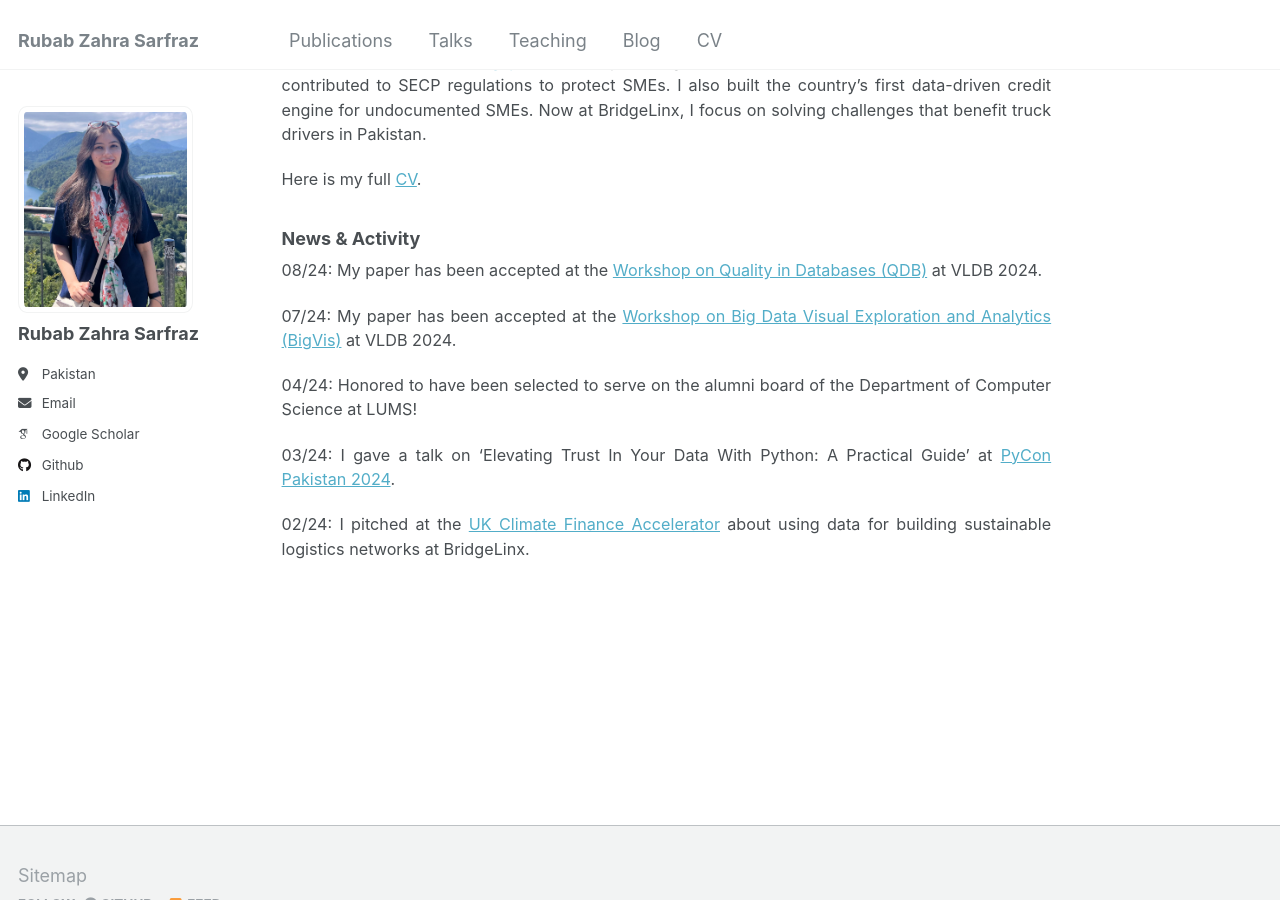
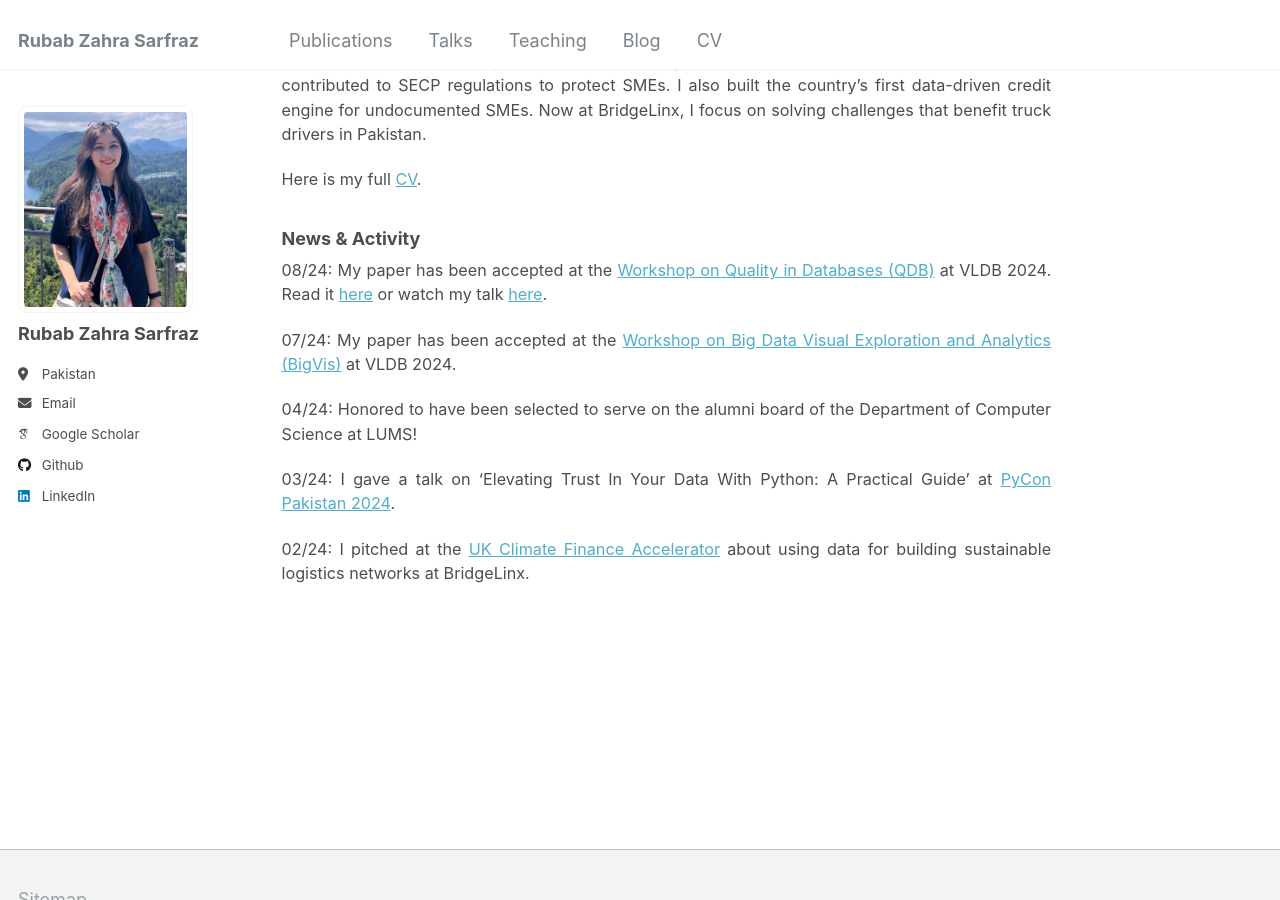
Before and after one commit to rubabzs/rubabzs.github.io, a Jekyll site: the page built from _pages/about.md, in a window 1280 px wide and 900 px high, scrolled down 645 px. Built offline with Jekyll 4.4.1, drawn with Linux system fonts in a browser that asks for light colours; some web fonts are replaced.

Commit message:
added qdb talk links

```diff
--- a/_pages/about.md
+++ b/_pages/about.md
@@ -23,7 +23,7 @@ I’m passionate about creating impactful solutions for challenges unique to dev
 Here is my full [CV](http://rubabzs.github.io/files/Rubab_Zahra_Sarfraz_CV.pdf).
 
 ### News & Activity
-08/24: My paper has been accepted at the [Workshop on Quality in Databases (QDB)](https://hpi.de/naumann/projects/conferences-and-workshops-hosted/qdb-2024.html) at VLDB 2024.
+08/24: My paper has been accepted at the [Workshop on Quality in Databases (QDB)](https://hpi.de/naumann/projects/conferences-and-workshops-hosted/qdb-2024.html) at VLDB 2024. Read it [here](https://rubabzs.github.io/files/qdb.pdf) or watch my talk [here](https://youtu.be/9d1LQcwBwgY).
 
 07/24: My paper has been accepted at the [Workshop on Big Data Visual Exploration and Analytics (BigVis)](https://bigvis.imsi.athenarc.gr/bigvis2024/index.html) at VLDB 2024.
 
--- a/_pages/publications.html
+++ b/_pages/publications.html
@@ -20,6 +20,12 @@ author_profile: true
 <a href="https://rubabzs.github.io/files/qdb.pdf" style="text-decoration: none;">
     <span style="border: 2px solid #3498db; padding: 5px 10px; border-radius: 5px; background-color: #eaf6ff; display: inline-block; color: #000;">
         PDF
+    </span>
+</a>
+
+<a href="https://youtu.be/9d1LQcwBwgY" style="text-decoration: none;">
+    <span style="border: 2px solid #3498db; padding: 5px 10px; border-radius: 5px; background-color: #eaf6ff; display: inline-block; color: #000;">
+        Video
     </span>
 </a>
 
```
Also changed, not shown: 1 other file.
